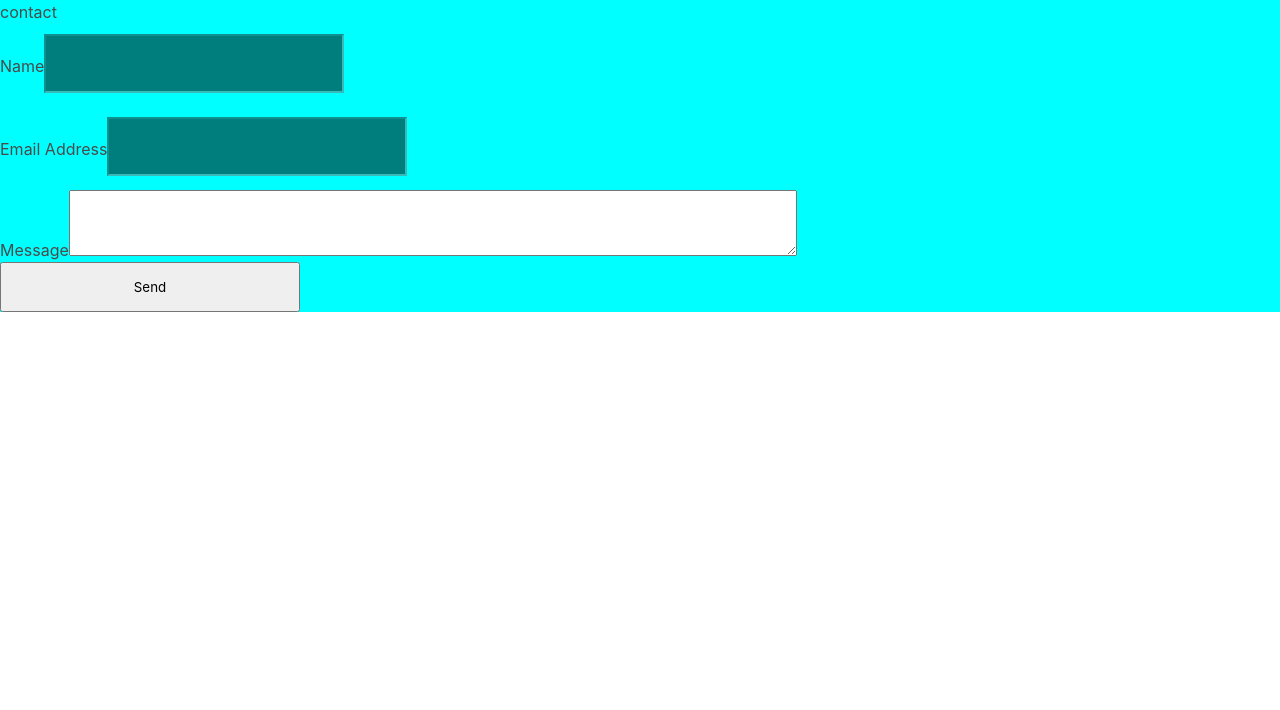
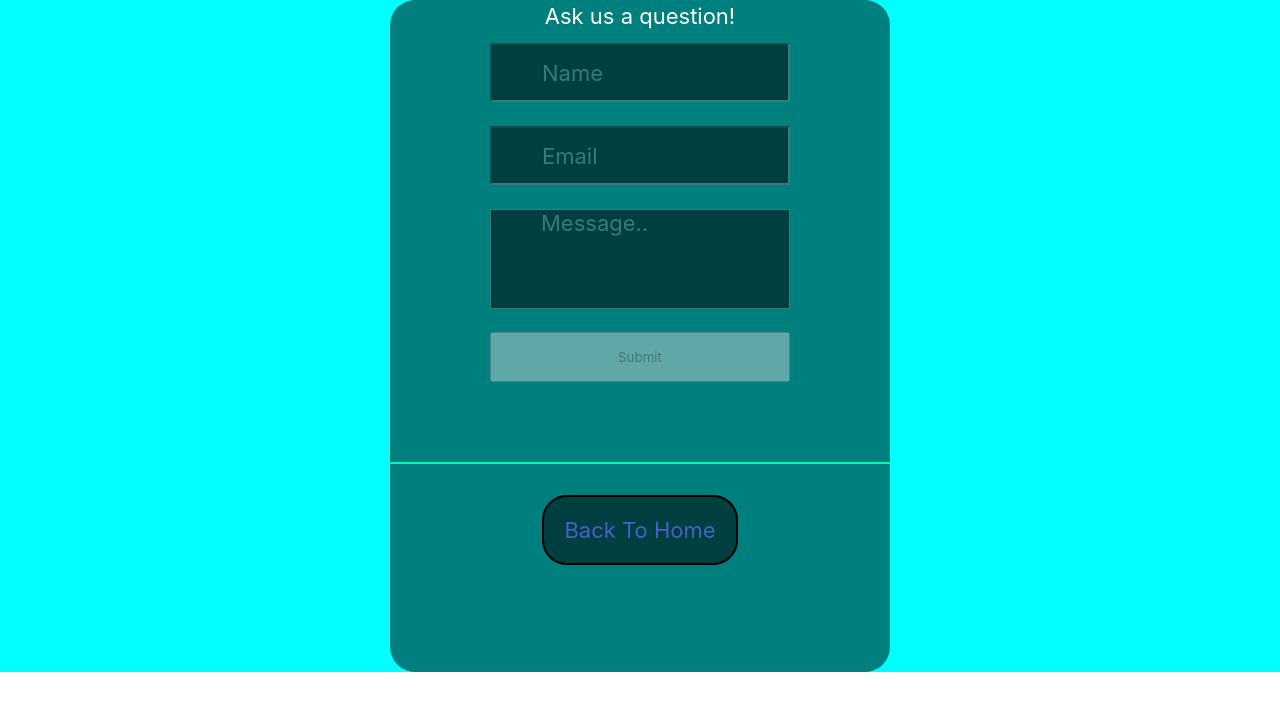
Before and after one commit to nvsco-10/tech-it-out, a React (Create React App) app in the folder client/: page /contact in a window 1280 px wide. Shown: the top 710 px of the page. Built offline with nearby package versions, Linux system fonts and the light colour scheme.

Commit message:
Added Contact Page

```diff
--- a/client/package.json
+++ b/client/package.json
@@ -18,6 +18,7 @@
     "react-hook-form": "^7.30.0",
     "react-router-dom": "^6.3.0",
     "react-scripts": "5.0.1",
+    "validator": "^13.7.0",
     "web-vitals": "^2.1.4"
   },
   "scripts": {
--- a/client/src/App.js
+++ b/client/src/App.js
@@ -1,4 +1,4 @@
-import React, {useState} from 'react'
+import React  from 'react'
 import Login from './components/Login';
 import Signup from './components/Signup';
 import Main from './components/Main';
--- a/client/src/components/Contact.jsx
+++ b/client/src/components/Contact.jsx
@@ -1,92 +1,97 @@
 import React, {useState} from 'react'
+import { Link } from "react-router-dom";
+import validator from 'validator'
+
+
 
 export default function Contact() {
 
-    const defForm = {
-        name: '',
+    const [userFormData, setUserFormData] = useState({   name: '',
     email: '',
-        message: ''
+    message: ''});
+    const [emailError, setEmailError] = useState('')
+
+
+    const handleInputChange = (event) => {
+        const { name, value } = event.target;
+        setUserFormData({ ...userFormData, [name]: value });
+
+    };
+
+    const validateEmail = (e) => {
+        let email = e.target.value
+
+        if (validator.isEmail(email)) {
+            setEmailError('Valid Email :)')
+        } else {
+            setEmailError('Enter valid Email!')
+        }
     }
 
-    const [ formData, setFormData ] = useState(defForm);
-    const [ nameError, setNameError ] = useState('');
-    const [ emailError, setEmailError] = useState('');
-    const [ messageError, setMessageError ] = useState('');
+    const handleFormSubmit = async (event) => {
+      event.preventDefault();
 
-    const handleInputChange = (e) => {
+      setUserFormData({
+        email: '',
+        name: '',
+        message:''
 
-        if (e.target.name === "name") {
-            !e.target.value ? setNameError(`${e.target.name} is required.`) : setNameError('');
-        }
+      });
 
-        if (e.target.name === "message") {
-            !e.target.value ? setMessageError(`${e.target.name} is required.`) : setMessageError('');
-        }
+    };
 
-        setFormData({...formData, [e.target.name]: e.target.value})
-    }
+    return (
+    <div className='login_form'>
 
-    const handleEmailInput = (e) => {
-        const emailRegex = /\S+@\S+\.\S+/;
+        <h1>Ask us a question!</h1>
 
-        if (emailRegex.test(e.target.value)) {
-            setFormData({...formData, [e.target.name]: e.target.value})
-            setEmailError('');
-        } else {
-            setEmailError('please enter a valid email');
-        }
+        <form onSubmit={handleFormSubmit}>
 
-    }
+            <div className="form-row">
 
-    const submitForm = (e) => {
-        e.preventDefault();
-
-        console.log(formData)
-    }
-  return (
-    <section className="contact">
-
-    <h2 className="section-heading">contact</h2>
-
-    <form className="contact-form" onSubmit={submitForm}>
-        <div className="form-row">
-            <label>Name</label>
                     <input
+                    placeholder='Name'
                     type="text"
                     name="name"
                     required
                     onChange={handleInputChange}
                     />
-            {nameError.length > 0 && (
-                <p className="error">{nameError}</p>
-            )}
             </div>
-        <div className="form-row">
-            <label>Email Address</label>
+
+                <div>
+
                     <input
-                type="email"
                     name="email"
+                    type="text"
+                    placeholder="Email"
+                    onChange={(e) => { handleInputChange(e); validateEmail(e)}}
+                    value={userFormData.email}
                     required
-                onChange={handleEmailInput}
                     />
-            {emailError.length > 0 && (
-                <p className="error">{emailError}</p>
-            )}
+                    <span style={{
+          fontWeight: 'bold',
+          color: 'aqua',
+        }}>{emailError}</span>
                     </div>
-        <div className="form-row">
-            <label>Message</label>
-            <textarea name="message" required rows="4" cols="79" onChange={handleInputChange} />
+
+                     <textarea
+                     placeholder='Message..'
+                     name="message" required rows="4" cols="79" onChange={handleInputChange}
+                     />
+
+
+                <button
+                    type="submit"
+                    disabled={!(userFormData.name && userFormData.email && userFormData.message)}>
+
+                    Submit
+                </button>
+
+        </form>
+            <div className='span-border'>
+                <span className='span-link'><Link to="/">Back To Home</Link></span>
             </div>
-        {messageError.length > 0 && (
-        <div>
-            <p className="error">{messageError}</p>
     </div>
-        )}
-        <div>
-            <button className="contact-btn">Send</button>
-        </div>
-    </form>
-</section>
 
   )
 }
--- a/client/src/components/Footer.jsx
+++ b/client/src/components/Footer.jsx
@@ -1,5 +1,4 @@
 import React from "react";
-import Contact from "./Contact";
 import { Link } from "react-router-dom";
 
 export default function Header() {
--- a/client/src/components/Login.jsx
+++ b/client/src/components/Login.jsx
@@ -3,7 +3,7 @@ import { FontAwesomeIcon } from "@fortawesome/react-fontawesome";
 import { faEye } from "@fortawesome/free-solid-svg-icons";
 import { Link } from "react-router-dom";
 import { Button, Notification } from 'react-bulma-components';
-// import Header from './Header';
+
 
 import { loginUser } from '../utils/API'
 import Auth from '../utils/auth';
@@ -34,7 +34,8 @@ export default function Login() {
         throw new Error('something went wrong!');
       }
 
-      const { token, user } = await response.json();
+      const { token } = await response.json();
+      // user
 
       Auth.login(token);
 
--- a/client/src/css/app.css
+++ b/client/src/css/app.css
@@ -20,7 +20,7 @@ body {
     margin-top: 200px;
   }
 
-  input {
+  input, textarea {
     margin: 0 auto;
     background-color: black;
     opacity: 50%;
@@ -34,6 +34,10 @@ body {
     padding: 0 10%;
   }
 
+  textarea {
+    height: 100px;
+    resize: none;
+  }
   .pass-wrapper {
     position: relative;
     display: flex;
@@ -72,10 +76,10 @@ body {
 
   }
 
-  .span-link a {
+  /* span-link a {
       color: whitesmoke;
-  }
-  .span-link:hover, a:hover {
+  }. */
+  .span-link:hover {
       background-color: #018c65;
       color:#00000080 ;
   }
```
Also changed, not shown: 2 other files (tests, documents, lock files or other folders). Lines whose indentation alone changed are shown as unchanged.
